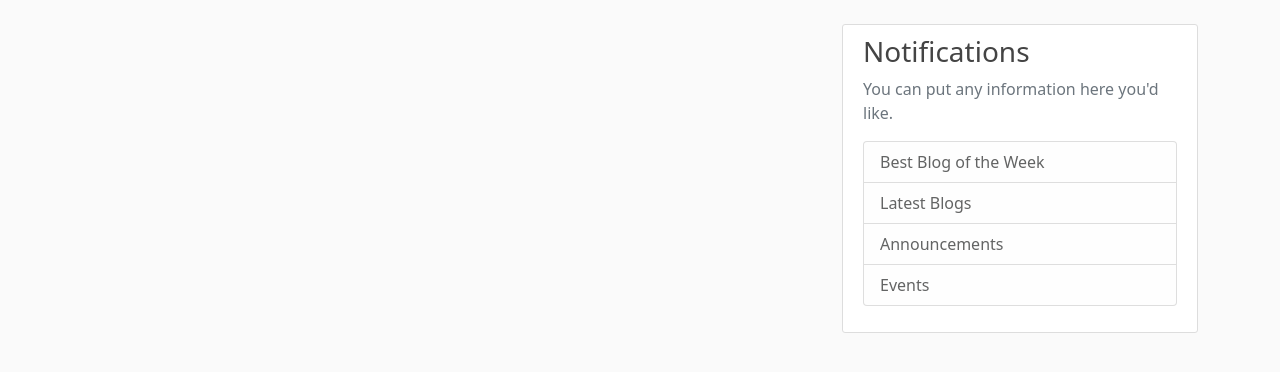
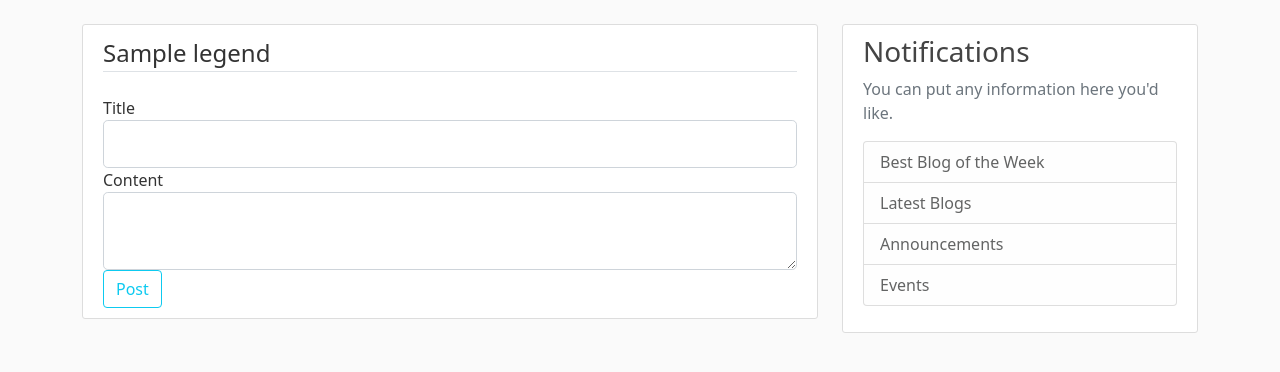
Before and after one commit to houssemeddinegherabi/flask-blog, a Flask app: template blog/templates/create_post.html in a window 1280 px wide. Shown: the part 56-428 px from the top of the page. Run offline with Flask 2, Linux system fonts and the light colour scheme; tables that the repository leaves empty hold one stand-in row (values such as "Sample post"); the template is opened without the code that fills it: values that come from a table or form of the project are taken from there, most other values are stand-ins (such as "Sample title", 1, 10 or a date in 2020); some libraries are stand-ins or nearby versions.

Commit message:
Structure create_post template

```diff
--- a/blog/templates/create_post.html
+++ b/blog/templates/create_post.html
@@ -1,4 +1,40 @@
 {% extends 'base.html' %}
 {% block body %}
-
+<div class="content-section">
+        <form method="POST" action="">
+            {{ form.hidden_tag() }}
+            <fieldset class="form-group">
+                <legend class="border-bottom mb-4">{{ legend }}</legend>
+                <div class="form-group">
+                    {{ form.title.label(class="form-control-label") }}
+                    {% if form.title.errors %}
+                        {{ form.title(class="form-control form-control-lg is-invalid") }}
+                        <div class="invalid-feedback">
+                            {% for error in form.title.errors %}
+                                <span>{{ error }}</span>
+                            {% endfor %}
+                        </div>
+                    {% else %}
+                        {{ form.title(class="form-control form-control-lg") }}
+                    {% endif %}
+                </div>
+                <div class="form-group">
+                    {{ form.content.label(class="form-control-label") }}
+                    {% if form.content.errors %}
+                        {{ form.content(class="form-control form-control-lg is-invalid") }}
+                        <div class="invalid-feedback">
+                            {% for error in form.content.errors %}
+                                <span>{{ error }}</span>
+                            {% endfor %}
+                        </div>
+                    {% else %}
+                        {{ form.content(class="form-control form-control-lg") }}
+                    {% endif %}
+                </div>
+            </fieldset>
+            <div class="form-group">
+                {{ form.submit(class="btn btn-outline-info") }}
+            </div>
+        </form>
+    </div>
 {% endblock body %}
```
